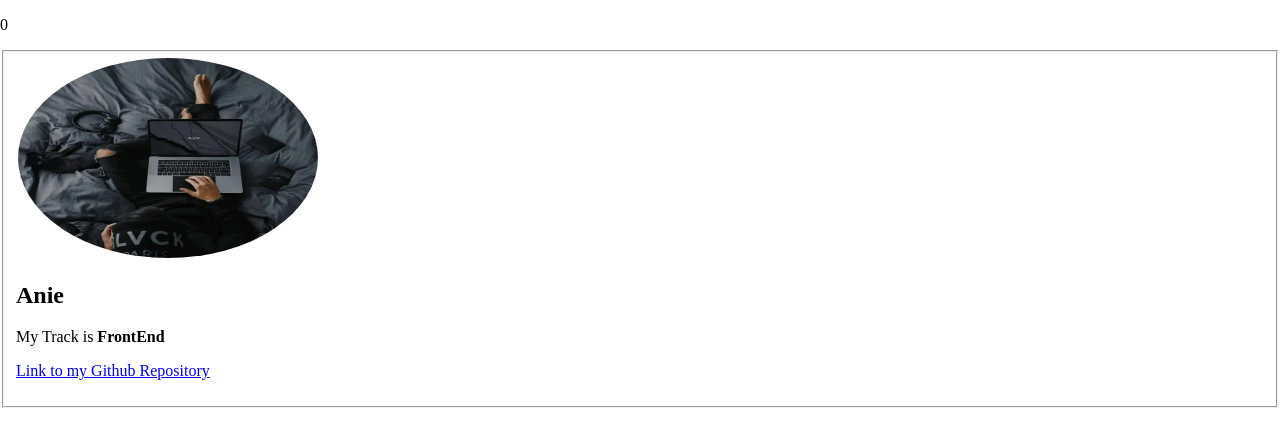
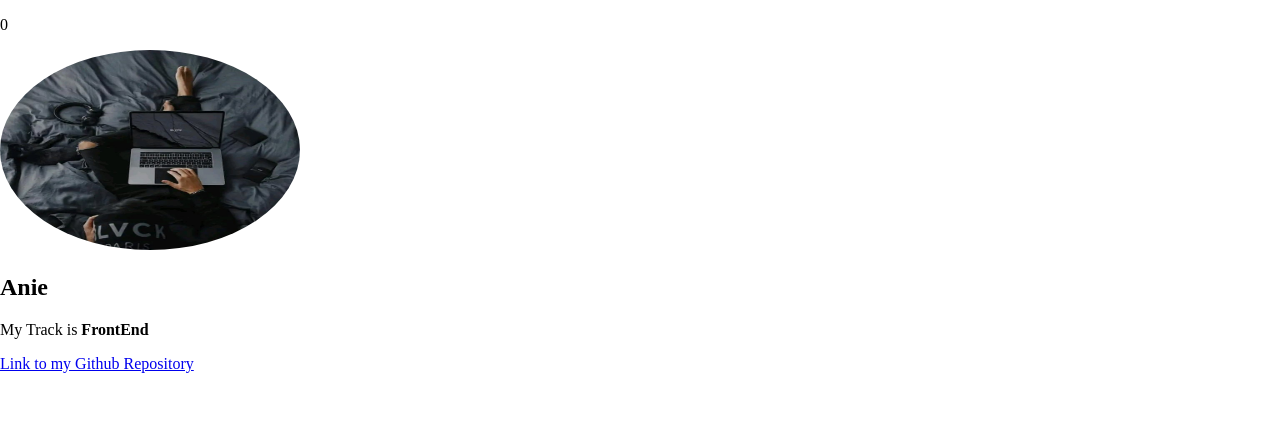
Before and after one commit to Ufaniee/HGNx, a plain HTML site: page index.html in a window 1280 px wide. Drawn offline with Linux system fonts and the light colour scheme.

Commit message:
Update index.html

```diff
--- a/index.html
+++ b/index.html
@@ -13,13 +13,10 @@ const d = new Date();
 document.getElementById("demo").innerHTML = d;
 document.getElementById("demo").innerHTML = d.getMilliseconds();
 </script>
-<fieldset>
-    <div class="Top">
-        <legend><img src="./IMG_20220903_133707.jpg" height="200px" width="300px" alt="Anie"></legend>
+<img src="./IMG_20220903_133707.jpg" height="200px" width="300px" alt="Anie">
         <h2>Anie</h2>
-    </div>
-    <p> My Track is  <b>FrontEnd</b></p>
-    <p><a href="https://github.com/Ufanie/HGNx/tree/main"> Link to my Github Repository</p>
+<p> My Track is  <b>FrontEnd</b></p>
+<p><a href="https://github.com/Ufanie/HGNx/tree/main"> Link to my Github Repository</p>
 </fieldset>
 </body>
 </html>
```
